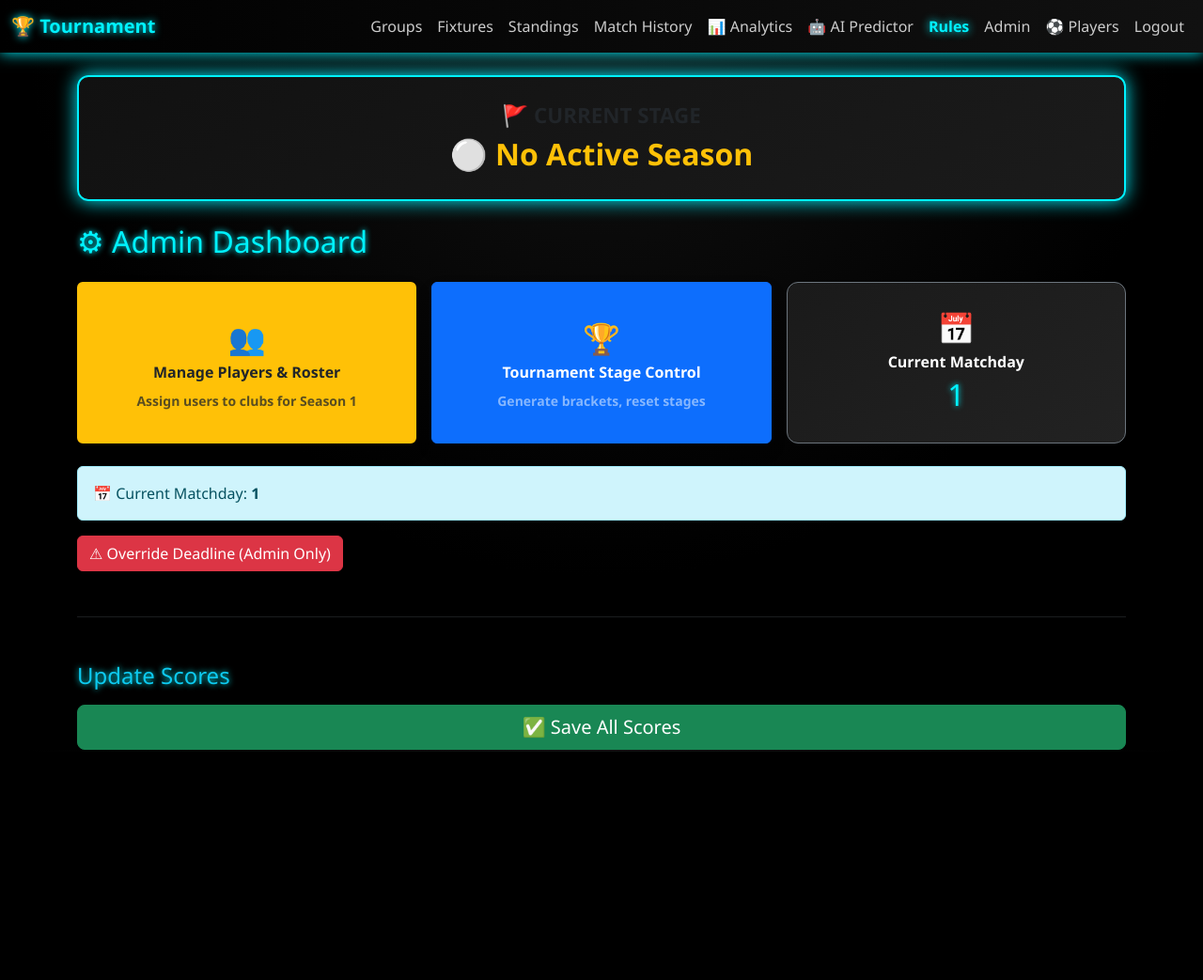
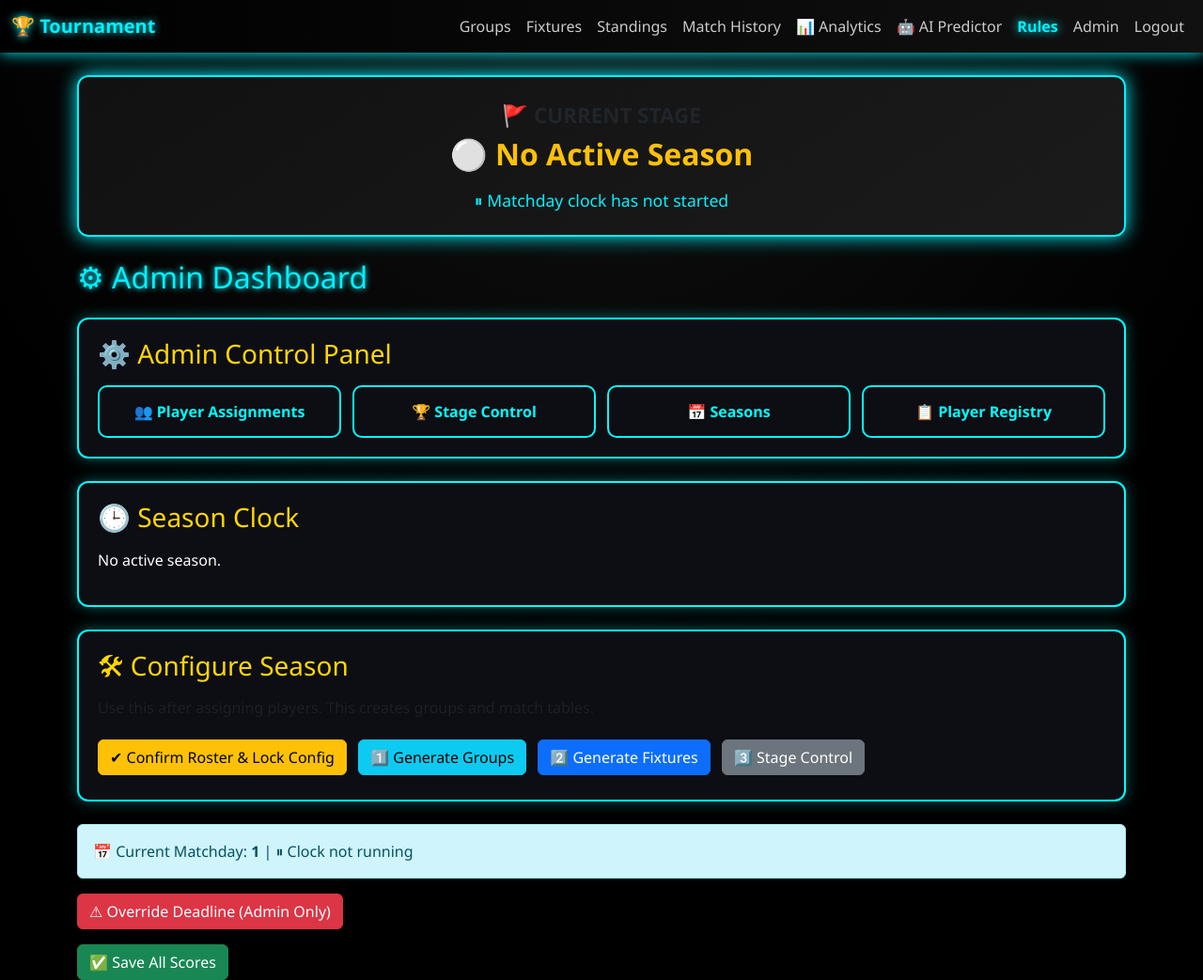
Before and after one commit to Hamza-dev001/football-tournament, a Flask app: page /admin/dashboard in a window 1280 px wide. Shown: the whole page at 94% size. Before the commit the page ends 800 px from the top, so only its background shows below. Run offline with Flask 3, Linux system fonts and the light colour scheme; a user stored in the database is signed in.

Commit message:
start matchday clock only when admin starts the season

```diff
--- a/app/routes.py
+++ b/app/routes.py
@@ -1,4 +1,4 @@
-import random
+from datetime import timedelta
 from flask import Blueprint, render_template, request
 from flask_login import login_required
 from sqlalchemy import or_
@@ -12,12 +12,13 @@ from .services.analytics_service import AnalyticsService
 from .services.season_setup import (
     distribute_ids_into_groups, generate_round_robin, MIN_TEAMS_PER_SEASON
 )
+from .services.season_manager import now_lagos
 
 main = Blueprint("main", __name__)
 
 
 # ==========================================================
-# STAGE UTILITIES (season-scoped)
+# STAGE UTILITIES
 # ==========================================================
 
 def stage_exists(stage_name, season_id=None):
@@ -26,6 +27,7 @@ def stage_exists(stage_name, season_id=None):
     if not season_id:
         return False
     return Match.query.filter_by(stage=stage_name, season_id=season_id).count() > 0
+
 
 def stage_complete(stage_name, season_id=None):
     season = get_active_season()
@@ -36,6 +38,7 @@ def stage_complete(stage_name, season_id=None):
     if not matches:
         return False
     return all(m.is_completed for m in matches)
+
 
 def tournament_finished():
     return stage_complete("final")
@@ -49,6 +52,10 @@ def tournament_finished():
 def inject_stage_status():
     season = get_active_season()
 
+    season_started = False
+    countdown_label = "Season has not started"
+    countdown_target = ""
+
     if not season:
         return {
             "r16_exists": False, "quarter_exists": False, "semi_exists": False,
@@ -56,8 +63,23 @@ def inject_stage_status():
             "current_stage": "⚪ No Active Season", "remaining_group_matches": 0,
             "group_stage_complete": False, "group_done": False, "r16_done": False,
             "quarter_done": False, "semi_done": False, "final_done": False,
-            "active_season": None
+            "active_season": None,
+            "season_started": False,
+            "countdown_label": countdown_label,
+            "countdown_target": countdown_target
         }
+
+    if season.started_at:
+        now = now_lagos()
+        if now < season.started_at:
+            countdown_target = season.started_at.isoformat()
+            countdown_label = "Season starts in"
+            season_started = False
+        else:
+            season_started = True
+            matchday = min((now - season.started_at).days + 1, 3)
+            countdown_target = (season.started_at + timedelta(days=matchday)).isoformat()
+            countdown_label = f"Matchday {matchday} ends in"
 
     if stage_exists("final") and stage_complete("final"):
         current_stage = "🏆 Tournament Completed"
@@ -89,7 +111,10 @@ def inject_stage_status():
         "quarter_done": stage_complete("quarter"),
         "semi_done": stage_complete("semi"),
         "final_done": stage_complete("final"),
-        "active_season": season
+        "active_season": season,
+        "season_started": season_started,
+        "countdown_label": countdown_label,
+        "countdown_target": countdown_target
     }
 
 
@@ -245,7 +270,7 @@ def match_history():
 
 
 # ==========================================================
-# TEAM (CLUB) STATS — this season's club performance
+# TEAM STATS
 # ==========================================================
 
 @main.route("/team-stats")
@@ -297,12 +322,11 @@ def team_stats():
 
 
 # ==========================================================
-# PLAYER REGISTRY (permanent identities)
+# PLAYER REGISTRY
 # ==========================================================
 
 @main.route("/players")
 def player_registry():
-    from .services.analytics_service import AnalyticsService
     rows = AnalyticsService.get_career_leaderboard()
     return render_template("player_registry.html", rows=rows)
 
@@ -331,7 +355,7 @@ def player_profile(player_code):
 
 
 # ==========================================================
-# SETUP (builds groups from THIS season's SeasonAssignments)
+# SETUP
 # ==========================================================
 
 @main.route("/setup")
@@ -419,11 +443,13 @@ def r16():
     matches = Match.query.filter_by(stage="r16", season_id=season.id).all() if season else []
     return render_template("r16.html", matches=matches)
 
+
 @main.route("/quarterfinal")
 def quarterfinal():
     season = get_active_season()
     matches = Match.query.filter_by(stage="quarter", season_id=season.id).all() if season else []
     return render_template("quarterfinal.html", matches=matches)
+
 
 @main.route("/semifinal")
 def semifinal():
@@ -431,17 +457,20 @@ def semifinal():
     matches = Match.query.filter_by(stage="semi", season_id=season.id).all() if season else []
     return render_template("knockout_stage.html", matches=matches)
 
+
 @main.route("/third-place")
 def third_place():
     season = get_active_season()
     matches = Match.query.filter_by(stage="third", season_id=season.id).all() if season else []
     return render_template("knockout_single.html", matches=matches)
 
+
 @main.route("/final")
 def final():
     season = get_active_season()
     matches = Match.query.filter_by(stage="final", season_id=season.id).all() if season else []
     return render_template("final_celebration.html", matches=matches)
+
 
 @main.route("/bracket")
 def bracket():
@@ -474,7 +503,8 @@ def predict():
     players = []
     if season:
         assigned_ids = [a.player_id for a in SeasonAssignment.query.filter_by(season_id=season.id).all()]
-        players = Player.query.filter(Player.id.in_(assigned_ids)).all()
+        if assigned_ids:
+            players = Player.query.filter(Player.id.in_(assigned_ids)).all()
 
     prediction = None
     player_a = player_b = None
--- a/app/templates/admin_dashboard.html
+++ b/app/templates/admin_dashboard.html
@@ -1,84 +1,131 @@
 {% extends "base.html" %}
 {% block content %}
 
+<style>
+  .admin-panel {
+    background: #0d0d14;
+    border: 2px solid #0ff;
+    border-radius: 12px;
+    box-shadow: 0 0 15px rgba(0,255,255,0.35);
+    padding: 20px;
+    margin-bottom: 24px;
+  }
+  .admin-panel h3 {
+    color: #ffd700;
+    margin-top: 0;
+    margin-bottom: 16px;
+  }
+  .admin-grid {
+    display: grid;
+    grid-template-columns: repeat(auto-fit, minmax(180px, 1fr));
+    gap: 12px;
+  }
+  .admin-tile {
+    display: block;
+    text-align: center;
+    padding: 14px 10px;
+    border: 2px solid #0ff;
+    border-radius: 10px;
+    color: #0ff;
+    text-decoration: none;
+    font-weight: bold;
+  }
+  .admin-tile:hover {
+    background: rgba(0,255,255,0.12);
+    color: #0ff;
+  }
+  .setup-btn { margin: 6px 8px 6px 0; }
+</style>
+
 <h2 class="mb-4">⚙ Admin Dashboard</h2>
 
-<!-- ✅ DASHBOARD ACTIONS GRID -->
-<div class="row mb-4 g-3">
-    <!-- 1. Player Management (Added here) -->
-    <div class="col-md-6 col-lg-4">
-        <a href="{{ url_for('admin.season_entries') }}" class="btn btn-warning w-100 h-100 text-dark fw-bold p-4 d-flex flex-column justify-content-center align-items-center rounded shadow border-2 border-warning">
-            <span style="font-size: 2rem;">👥</span>
-            <span>Manage Players & Roster</span>
-            <small class="text-muted mt-2">Assign users to clubs for Season 1</small>
-        </a>
-    </div>
-
-    <!-- 2. Tournament Stage Control -->
-    <div class="col-md-6 col-lg-4">
-        <a href="{{ url_for('admin.overview') }}" class="btn btn-primary w-100 h-100 fw-bold p-4 d-flex flex-column justify-content-center align-items-center rounded shadow">
-            <span style="font-size: 2rem;">🏆</span>
-            <span>Tournament Stage Control</span>
-            <small class="text-white-50 mt-2">Generate brackets, reset stages</small>
-        </a>
-    </div>
-
-    <!-- 3. Season Settings (Optional placeholder for future features or just info) -->
-    <div class="col-md-6 col-lg-4">
-        <div class="card bg-dark text-white h-100 border-secondary p-4 d-flex flex-column justify-content-center align-items-center">
-            <span style="font-size: 2rem;">📅</span>
-            <strong>Current Matchday</strong>
-            <h2 class="mt-1">{{ current_matchday }}</h2>
-        </div>
-    </div>
+<div class="admin-panel">
+  <h3>⚙️ Admin Control Panel</h3>
+  <div class="admin-grid">
+    <a class="admin-tile" href="{{ url_for('admin.season_entries') }}">👥 Player Assignments</a>
+    <a class="admin-tile" href="{{ url_for('admin.overview') }}">🏆 Stage Control</a>
+    <a class="admin-tile" href="{{ url_for('admin.list_seasons') }}">📅 Seasons</a>
+    <a class="admin-tile" href="{{ url_for('main.player_registry') }}">📋 Player Registry</a>
+  </div>
 </div>
 
-<!-- ✅ CURRENT MATCHDAY DISPLAY -->
-<div class="alert alert-info mb-3">
-    📅 Current Matchday: <strong>{{ current_matchday }}</strong>
+<div class="admin-panel">
+  <h3>🕒 Season Clock</h3>
+  {% if season and season.started_at %}
+    <p>Clock is set for: <strong>{{ season.started_at }}</strong> (Africa/Lagos)</p>
+    <form method="POST" action="{{ url_for('admin.stop_season_clock', season_id=season.id) }}" class="d-inline">
+      <button type="submit" class="btn btn-danger setup-btn"
+              onclick="return confirm('Stop the matchday clock? Countdown will freeze until you start it again.')">
+        ⏹ Stop Season Clock
+      </button>
+    </form>
+  {% elif season %}
+    <p>The matchday countdown will <strong>not</strong> run until you start the clock.</p>
+    <form method="POST" action="{{ url_for('admin.start_season_clock', season_id=season.id) }}" class="d-inline">
+      <input type="hidden" name="mode" value="now">
+      <button type="submit" class="btn btn-success setup-btn">▶ Start Clock Now</button>
+    </form>
+    <form method="POST" action="{{ url_for('admin.start_season_clock', season_id=season.id) }}" class="d-inline">
+      <input type="hidden" name="mode" value="next10">
+      <button type="submit" class="btn btn-warning setup-btn">🕙 Start at Next 10:00 AM</button>
+    </form>
+  {% else %}
+    <p>No active season.</p>
+  {% endif %}
 </div>
 
-<!-- ✅ OVERRIDE STATUS -->
+<div class="admin-panel">
+  <h3>🛠 Configure Season</h3>
+  <p class="text-muted mb-3">
+    Use this after assigning players. This creates groups and match tables.
+  </p>
+
+  <form method="POST" action="{{ url_for('admin.finalize_season_entries') }}" class="d-inline">
+    <button type="submit" class="btn btn-warning setup-btn">✔ Confirm Roster & Lock Config</button>
+  </form>
+
+  <a href="{{ url_for('main.setup') }}" class="btn btn-info setup-btn">1️⃣ Generate Groups</a>
+  <a href="{{ url_for('main.generate_group_fixtures') }}" class="btn btn-primary setup-btn">2️⃣ Generate Fixtures</a>
+  <a href="{{ url_for('admin.overview') }}" class="btn btn-secondary setup-btn">3️⃣ Stage Control</a>
+</div>
+
+<div class="alert alert-info">
+    📅 Current Matchday: <strong>{{ current_matchday }}</strong>
+    {% if season %} | Season: <strong>{{ season.name }}</strong>{% endif %}
+    {% if not season_started %} | ⏸ Clock not running{% endif %}
+</div>
+
 {% if override_active %}
 <div class="alert alert-warning">
     👑 Deadline Override is ACTIVE
 </div>
 {% endif %}
 
-<!-- ✅ OVERRIDE BUTTON -->
-<form method="POST" action="{{ url_for('admin.override_deadline') }}" class="mb-4">
-    <button type="submit" class="btn btn-danger">
-        ⚠ Override Deadline (Admin Only)
-    </button>
+<form method="POST" action="{{ url_for('admin.override_deadline') }}" class="mb-3">
+    <button type="submit" class="btn btn-danger">⚠ Override Deadline (Admin Only)</button>
 </form>
 
-<hr class="border-secondary my-5">
-
-<!-- ✅ SCORE UPDATE FORM -->
-<h4 class="mb-3 text-info">Update Scores</h4>
 <form method="POST" action="{{ url_for('admin.bulk_update') }}">
 
     {% for stage, matches in data.items() %}
-
         {% if matches %}
         <div class="card bg-dark text-white mb-4 p-3">
-            <h4 class="border-bottom pb-2 mb-3">{{ stage|upper }}</h4>
+            <h4>{{ stage|upper }}</h4>
 
             {% for match in matches %}
+                {% set locked = (match.stage == 'group' and match.matchday != current_matchday and not override_active and season_started) %}
 
-                {% set locked = (match.stage == 'group' and match.matchday != current_matchday and not override_active) %}
-
-                <div class="d-flex justify-content-between align-items-center mb-2 p-2 rounded
-                    {% if locked %}bg-secondary opacity-75 border border-danger{% endif %}">
+                <div class="d-flex justify-content-between align-items-center mb-2 p-2
+                    {% if locked %}bg-secondary border border-danger{% endif %}">
 
                     <strong style="width:30%;">
-                        {{ match.home_team.name }}
+                        {{ match.home_assignment.display_name }}
                     </strong>
 
                     <input type="number"
                            name="home_{{ match.id }}"
                            value="{{ match.home_score if match.home_score is not none else '' }}"
-                           class="form-control text-center form-control-sm"
+                           class="form-control text-center"
                            style="width:80px;"
                            {% if locked %}disabled{% endif %}>
 
@@ -87,30 +134,25 @@
                     <input type="number"
                            name="away_{{ match.id }}"
                            value="{{ match.away_score if match.away_score is not none else '' }}"
-                           class="form-control text-center form-control-sm"
+                           class="form-control text-center"
                            style="width:80px;"
                            {% if locked %}disabled{% endif %}>
 
                     <strong style="width:30%; text-align:right;">
-                        {{ match.away_team.name }}
+                        {{ match.away_assignment.display_name }}
                     </strong>
 
                     {% if locked %}
-                        <span class="text-danger ms-2 small">🔒 LOCKED</span>
+                        <span class="text-danger ms-2">🔒 LOCKED</span>
                     {% endif %}
 
                 </div>
-
             {% endfor %}
         </div>
         {% endif %}
-
     {% endfor %}
 
-    <button type="submit" class="btn btn-success btn-lg w-100">
-        ✅ Save All Scores
-    </button>
-
+    <button type="submit" class="btn btn-success">✅ Save All Scores</button>
 </form>
 
 {% endblock %}
--- a/app/templates/base.html
+++ b/app/templates/base.html
@@ -67,7 +67,6 @@
 
 <body>
 
-<!-- ✅ NAVBAR -->
 <nav class="navbar navbar-expand-lg navbar-dark">
     <div class="container-fluid">
 
@@ -83,7 +82,6 @@
         <div class="collapse navbar-collapse" id="navbarNav">
             <ul class="navbar-nav ms-auto">
 
-                <!-- ✅ CORE LINKS -->
                 <li class="nav-item">
                     <a class="nav-link" href="{{ url_for('main.home') }}">Groups</a>
                 </li>
@@ -102,21 +100,18 @@
                     </a>
                 </li>
 
-                <!-- ✅ NEW ANALYTICS LINK -->
                 <li class="nav-item">
                     <a class="nav-link" href="{{ url_for('main.analytics') }}">
                         📊 Analytics
                     </a>
                 </li>
 
-                <!-- ✅ AI PREDICTOR LINK -->
                 <li class="nav-item">
                     <a class="nav-link" href="{{ url_for('main.predict') }}">
                         🤖 AI Predictor
                     </a>
                 </li>
 
-                <!-- ✅ KNOCKOUT LINKS -->
                 {% if r16_exists %}
                 <li class="nav-item">
                     <a class="nav-link" href="{{ url_for('main.r16') }}">Round of 16</a>
@@ -145,17 +140,10 @@
                     <a class="nav-link rules-link" href="{{ url_for('main.rules') }}">Rules</a>
                 </li>
 
-                <!-- ✅ ADMIN LINKS -->
                 {% if current_user.is_authenticated %}
                     <li class="nav-item">
                         <a class="nav-link text-warning" href="{{ url_for('admin.dashboard') }}">Admin</a>
                     </li>
-
-                    <!-- ✅ NEW: PLAYER ASSIGNMENTS LINK -->
-                    <li class="nav-item">
-                        <a class="nav-link" href="{{ url_for('admin.season_entries') }}">⚽ Players</a>
-                    </li>
-
                     <li class="nav-item">
                         <a class="nav-link text-danger" href="{{ url_for('admin.logout') }}">Logout</a>
                     </li>
@@ -170,7 +158,6 @@
     </div>
 </nav>
 
-<!-- ✅ CURRENT STAGE -->
 <div class="container mt-4">
     <div class="card stage-card text-center p-4">
         <div style="font-size:1.4rem; font-weight:bold;">
@@ -179,15 +166,56 @@
         <div style="font-size:2rem; font-weight:bold; color:#ffc107;">
             {{ current_stage }}
         </div>
+        <div id="season-clock" style="margin-top:12px; font-size:1.1rem; color:#00f2ff;">
+            {% if season_started %}
+                {{ countdown_label }}: <span id="countdown-display">--:--:--</span>
+            {% elif countdown_target %}
+                {{ countdown_label }}: <span id="countdown-display">--:--:--</span>
+            {% else %}
+                ⏸ Matchday clock has not started
+            {% endif %}
+        </div>
     </div>
 </div>
 
-<!-- ✅ MAIN CONTENT -->
 <div class="container mt-4">
     {% block content %}{% endblock %}
 </div>
 
 <script src="https://cdn.jsdelivr.net/npm/bootstrap@5.3.2/dist/js/bootstrap.bundle.min.js"></script>
+<script>
+document.addEventListener("DOMContentLoaded", function () {
+    const target = "{{ countdown_target }}";
+    const display = document.getElementById("countdown-display");
+    if (!target || !display) return;
+
+    function tick() {
+        const end = new Date(target);
+        const now = new Date();
+        let diff = end - now;
+
+        if (diff <= 0) {
+            display.innerText = "00:00:00";
+            return;
+        }
+
+        const h = Math.floor(diff / 3600000);
+        const m = Math.floor((diff % 3600000) / 60000);
+        const s = Math.floor((diff % 60000) / 1000);
+        display.innerText =
+            String(h).padStart(2, "0") + ":" +
+            String(m).padStart(2, "0") + ":" +
+            String(s).padStart(2, "0");
+
+        if (diff <= 10 * 60 * 1000) {
+            display.style.color = "#ff4444";
+        }
+    }
+
+    tick();
+    setInterval(tick, 1000);
+});
+</script>
 
 </body>
 </html>
```
Also changed, not shown: app/admin_routes.py (+42 -25 lines), app/services/season_manager.py (+37 -6 lines).
